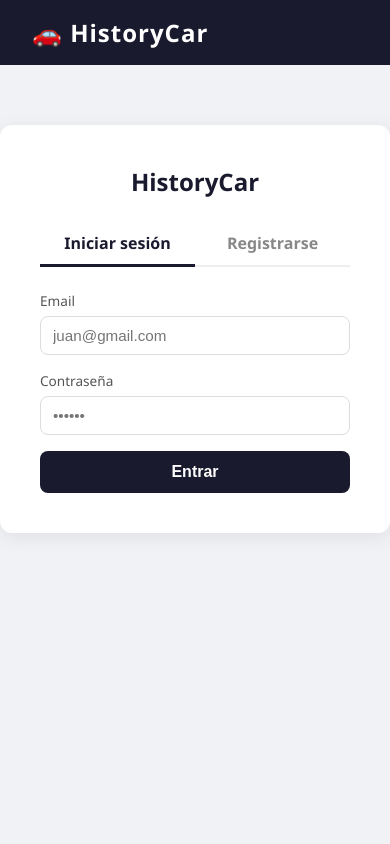
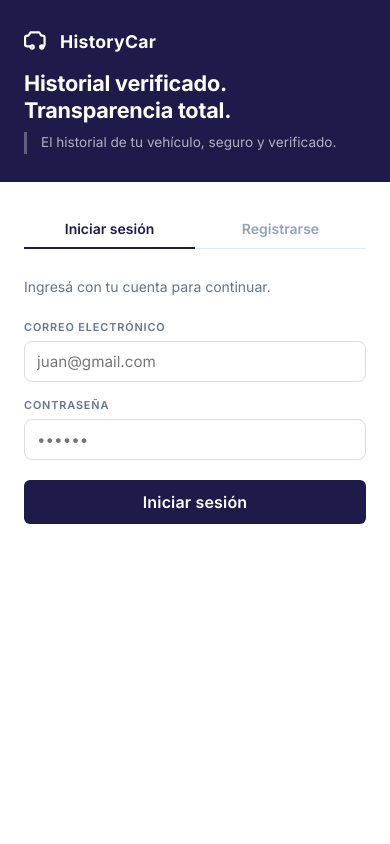
Before and after one commit to UCH-LDS-2026/grupo-08, a website: page public/index.html in a window 390 px wide. Drawn offline with Linux system fonts and the light colour scheme.

Commit message:
feat: rediseno visual login y registro (Etapa 1)
- Layout split screen: panel izquierdo indigo #1e1b4b + panel derecho blanco
- Tipografia Inter via Google Fonts
- Labels en uppercase con letter-spacing (estilo Engineered Precision)
- Focus con cyan electrico #00687a + glow ring
- Boton primario indigo profundo #1e1b4b / hover #070235
- Responsive: apilado vertical en pantallas <= 820px
- .auth-split como wrapper flex interno para mantener layout tras logout
- Todos los IDs, funciones JS y endpoints sin cambios

Co-Authored-By: Claude Sonnet 4.6 <noreply@anthropic.com>

```diff
--- a/public/css/styles.css
+++ b/public/css/styles.css
@@ -1,7 +1,7 @@
 * { box-sizing: border-box; margin: 0; padding: 0; }
 
 body {
-  font-family: 'Segoe UI', sans-serif;
+  font-family: 'Inter', 'Segoe UI', sans-serif;
   background: #f0f2f5;
   color: #333;
 }
@@ -32,26 +32,9 @@ header span { font-size: 0.85rem; opacity: 0.7; }
 
 .container { max-width: 900px; margin: 40px auto; padding: 0 16px; }
 
-/* AUTH */
-#auth-section {
-  background: white;
-  border-radius: 12px;
-  padding: 40px;
-  max-width: 420px;
-  margin: 60px auto;
-  box-shadow: 0 4px 20px rgba(0,0,0,0.08);
-}
-
-#auth-section h2 { margin-bottom: 24px; color: #1a1a2e; text-align: center; }
-
-.tabs { display: flex; margin-bottom: 24px; border-bottom: 2px solid #eee; }
-.tab {
-  flex: 1; text-align: center; padding: 10px;
-  cursor: pointer; font-weight: 600; color: #888;
-  border-bottom: 3px solid transparent; margin-bottom: -2px;
-  transition: all 0.2s;
-}
-.tab.active { color: #1a1a2e; border-bottom-color: #1a1a2e; }
+/* ============================================================
+   COMPONENTES GLOBALES (usados en auth y dashboard)
+   ============================================================ */
 
 .form-group { margin-bottom: 16px; }
 .form-group label { display: block; font-size: 0.85rem; margin-bottom: 6px; color: #555; }
@@ -59,6 +42,7 @@ header span { font-size: 0.85rem; opacity: 0.7; }
   width: 100%; padding: 10px 12px;
   border: 1px solid #ddd; border-radius: 8px;
   font-size: 0.95rem; transition: border 0.2s;
+  font-family: inherit;
 }
 .form-group input:focus, .form-group select:focus {
   outline: none; border-color: #1a1a2e;
@@ -70,6 +54,7 @@ header span { font-size: 0.85rem; opacity: 0.7; }
   border: none; border-radius: 8px;
   font-size: 1rem; font-weight: 600;
   cursor: pointer; transition: background 0.2s;
+  font-family: inherit;
 }
 .btn:hover { background: #16213e; }
 .btn-sm {
@@ -88,7 +73,201 @@ header span { font-size: 0.85rem; opacity: 0.7; }
 .alert-error { background: #fde8e8; color: #c0392b; }
 .alert-success { background: #e8f8f0; color: #27ae60; }
 
-/* DASHBOARD */
+/* ============================================================
+   AUTH — Split screen (Etapa 1)
+   ============================================================ */
+
+#auth-section {
+  position: fixed;
+  top: 0; left: 0;
+  width: 100vw; height: 100vh;
+  z-index: 100;
+}
+
+/* Wrapper flex interno: funciona aunque JS ponga display:block en logout */
+.auth-split {
+  display: flex;
+  width: 100%;
+  height: 100%;
+}
+
+/* Panel izquierdo — branding */
+.auth-left {
+  flex: 1;
+  background: #1e1b4b;
+  color: white;
+  display: flex;
+  flex-direction: column;
+  justify-content: space-between;
+  padding: 48px 52px;
+  min-width: 0;
+}
+
+.auth-logo {
+  display: flex;
+  align-items: center;
+  gap: 10px;
+  font-size: 1.1rem;
+  font-weight: 700;
+  color: white;
+  letter-spacing: 0.3px;
+}
+
+.auth-logo svg {
+  width: 26px;
+  height: 26px;
+  flex-shrink: 0;
+}
+
+.auth-tagline {
+  flex: 1;
+  display: flex;
+  flex-direction: column;
+  justify-content: center;
+  padding: 48px 0;
+}
+
+.auth-tagline h2 {
+  font-size: 2.1rem;
+  font-weight: 700;
+  line-height: 1.25;
+  color: white;
+  margin-bottom: 20px;
+  letter-spacing: -0.01em;
+  text-align: left;
+}
+
+.auth-tagline p {
+  font-size: 0.95rem;
+  color: rgba(255, 255, 255, 0.65);
+  border-left: 3px solid rgba(255, 255, 255, 0.3);
+  padding-left: 14px;
+  line-height: 1.6;
+}
+
+.auth-footer-text {
+  font-size: 0.72rem;
+  color: rgba(255, 255, 255, 0.38);
+  letter-spacing: 0.04em;
+}
+
+/* Panel derecho — formularios */
+.auth-right {
+  width: 480px;
+  min-width: 360px;
+  background: #ffffff;
+  display: flex;
+  align-items: center;
+  justify-content: center;
+  padding: 48px 52px;
+}
+
+.auth-form-container {
+  width: 100%;
+  max-width: 340px;
+}
+
+/* Tabs dentro del auth */
+#auth-section .tabs {
+  display: flex;
+  margin-bottom: 28px;
+  border-bottom: 1px solid #e2e8f0;
+  gap: 0;
+}
+
+#auth-section .tab {
+  flex: 1;
+  text-align: center;
+  padding: 10px 4px;
+  cursor: pointer;
+  font-weight: 600;
+  font-size: 0.875rem;
+  color: #94a3b8;
+  border-bottom: 2px solid transparent;
+  margin-bottom: -1px;
+  transition: color 0.2s, border-color 0.2s;
+}
+
+#auth-section .tab.active {
+  color: #1e1b4b;
+  border-bottom-color: #1e1b4b;
+}
+
+/* Subtítulo del formulario */
+.auth-form-subtitle {
+  font-size: 0.875rem;
+  color: #64748b;
+  margin-bottom: 24px;
+  line-height: 1.4;
+}
+
+/* Labels uppercase en contexto auth */
+#auth-section .form-group label {
+  font-size: 0.68rem;
+  font-weight: 600;
+  letter-spacing: 0.08em;
+  text-transform: uppercase;
+  color: #64748b;
+  margin-bottom: 7px;
+}
+
+/* Focus con cyan en auth */
+#auth-section .form-group input:focus,
+#auth-section .form-group select:focus {
+  outline: none;
+  border-color: #00687a;
+  box-shadow: 0 0 0 3px rgba(0, 104, 122, 0.12);
+}
+
+/* Botón primario en auth — índigo profundo */
+#auth-section .btn {
+  background: #1e1b4b;
+  border-radius: 6px;
+  margin-top: 4px;
+  letter-spacing: 0.01em;
+}
+
+#auth-section .btn:hover {
+  background: #070235;
+}
+
+/* Responsive auth */
+@media (max-width: 820px) {
+  .auth-split {
+    flex-direction: column;
+  }
+  .auth-left {
+    flex: none;
+    min-height: 180px;
+    padding: 28px 24px;
+    justify-content: flex-start;
+    gap: 16px;
+  }
+  .auth-tagline {
+    padding: 0;
+    flex: none;
+  }
+  .auth-tagline h2 {
+    font-size: 1.35rem;
+    margin-bottom: 8px;
+  }
+  .auth-tagline p { font-size: 0.85rem; }
+  .auth-footer-text { display: none; }
+  .auth-right {
+    width: 100%;
+    min-width: 0;
+    flex: 1;
+    padding: 28px 24px;
+    align-items: flex-start;
+    overflow-y: auto;
+  }
+  .auth-form-container { max-width: 100%; }
+}
+
+/* ============================================================
+   DASHBOARD (sin cambios — Etapa 2+)
+   ============================================================ */
+
 #dashboard { display: none; }
 
 .nav-tabs {
--- a/public/index.html
+++ b/public/index.html
@@ -4,6 +4,9 @@
   <meta charset="UTF-8" />
   <meta name="viewport" content="width=device-width, initial-scale=1.0" />
   <title>HistoryCar</title>
+  <link rel="preconnect" href="https://fonts.googleapis.com" />
+  <link rel="preconnect" href="https://fonts.gstatic.com" crossorigin />
+  <link href="https://fonts.googleapis.com/css2?family=Inter:wght@400;600;700&display=swap" rel="stylesheet" />
   <link rel="stylesheet" href="css/styles.css" />
 </head>
 <body>
@@ -18,7 +21,29 @@
 
 <!-- AUTH -->
 <div id="auth-section">
-  <h2>HistoryCar</h2>
+  <div class="auth-split">
+
+    <!-- Panel izquierdo: branding -->
+    <div class="auth-left">
+      <div class="auth-logo">
+        <svg viewBox="0 0 24 24" fill="none" stroke="currentColor" stroke-width="2" stroke-linecap="round" stroke-linejoin="round">
+          <path d="M5 17H3a2 2 0 0 1-2-2V9a2 2 0 0 1 2-2h1l2-3h8l2 3h1a2 2 0 0 1 2 2v6a2 2 0 0 1-2 2h-2"/>
+          <circle cx="7.5" cy="17.5" r="1.5"/>
+          <circle cx="16.5" cy="17.5" r="1.5"/>
+        </svg>
+        HistoryCar
+      </div>
+      <div class="auth-tagline">
+        <h2>Historial verificado.<br>Transparencia total.</h2>
+        <p>El historial de tu vehículo, seguro y verificado.</p>
+      </div>
+      <p class="auth-footer-text">Seguridad de datos garantizada</p>
+    </div>
+
+    <!-- Panel derecho: formularios -->
+    <div class="auth-right">
+      <div class="auth-form-container">
+
         <div class="tabs">
           <div class="tab active" onclick="switchAuth('login')">Iniciar sesión</div>
           <div class="tab" onclick="switchAuth('registro')">Registrarse</div>
@@ -28,25 +53,27 @@
 
         <!-- Login -->
         <div id="form-login">
+          <p class="auth-form-subtitle">Ingresá con tu cuenta para continuar.</p>
           <div class="form-group">
-      <label>Email</label>
+            <label>Correo electrónico</label>
             <input type="email" id="login-email" placeholder="juan@gmail.com" />
           </div>
           <div class="form-group">
             <label>Contraseña</label>
             <input type="password" id="login-password" placeholder="••••••" />
           </div>
-    <button class="btn" onclick="login()">Entrar</button>
+          <button class="btn" onclick="login()">Iniciar sesión</button>
         </div>
 
         <!-- Registro -->
         <div id="form-registro" style="display:none;">
+          <p class="auth-form-subtitle">Creá tu cuenta para comenzar.</p>
           <div class="form-group">
             <label>Nombre completo</label>
             <input type="text" id="reg-nombre" placeholder="Juan Pérez" />
           </div>
           <div class="form-group">
-      <label>Email</label>
+            <label>Correo electrónico</label>
             <input type="email" id="reg-email" placeholder="juan@gmail.com" />
           </div>
           <div class="form-group">
@@ -54,7 +81,7 @@
             <input type="password" id="reg-password" placeholder="••••••" />
           </div>
           <div class="form-group">
-      <label>Rol</label>
+            <label>Tipo de cuenta</label>
             <select id="reg-rol">
               <option value="dueno">Dueño de vehículo</option>
               <option value="taller">Taller mecánico</option>
@@ -62,6 +89,11 @@
             </select>
           </div>
           <button class="btn" onclick="registro()">Crear cuenta</button>
+        </div>
+
+      </div>
+    </div>
+
   </div>
 </div>
 
```
Lines whose indentation alone changed are shown as unchanged.
